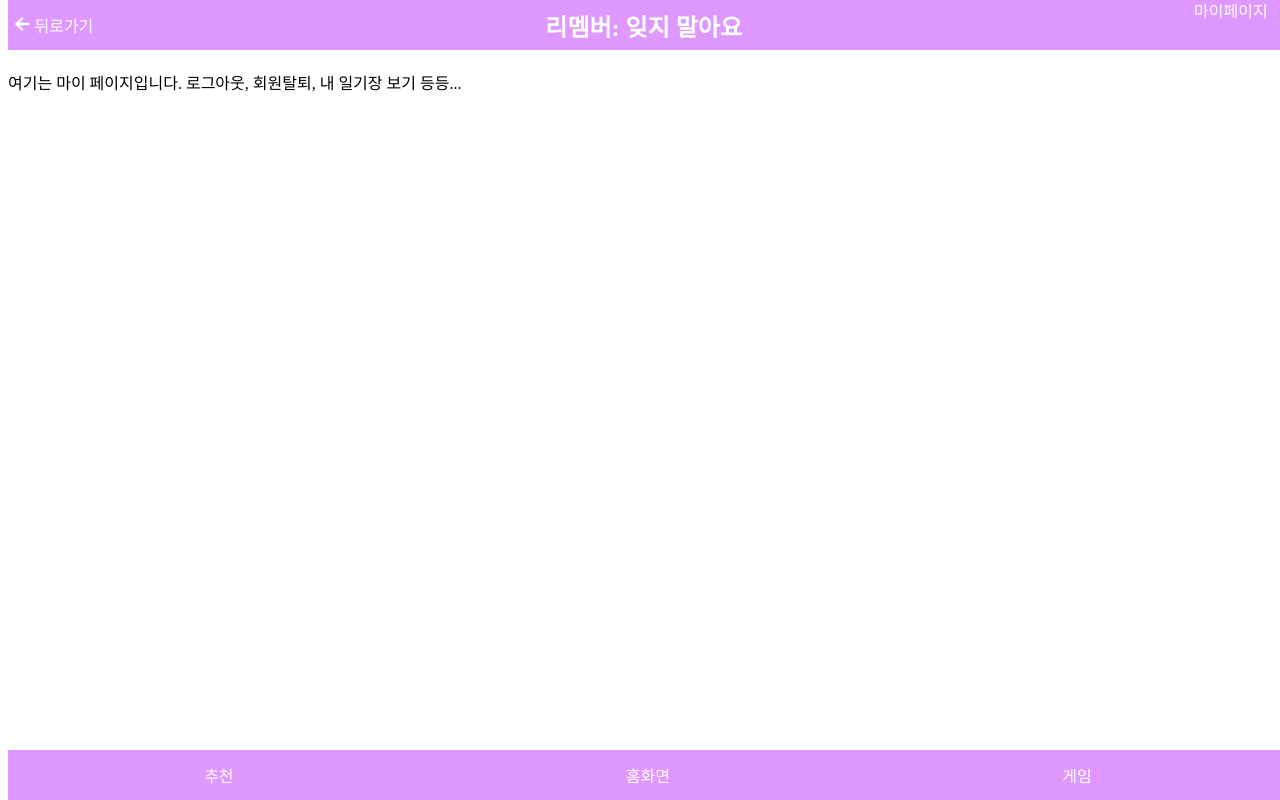
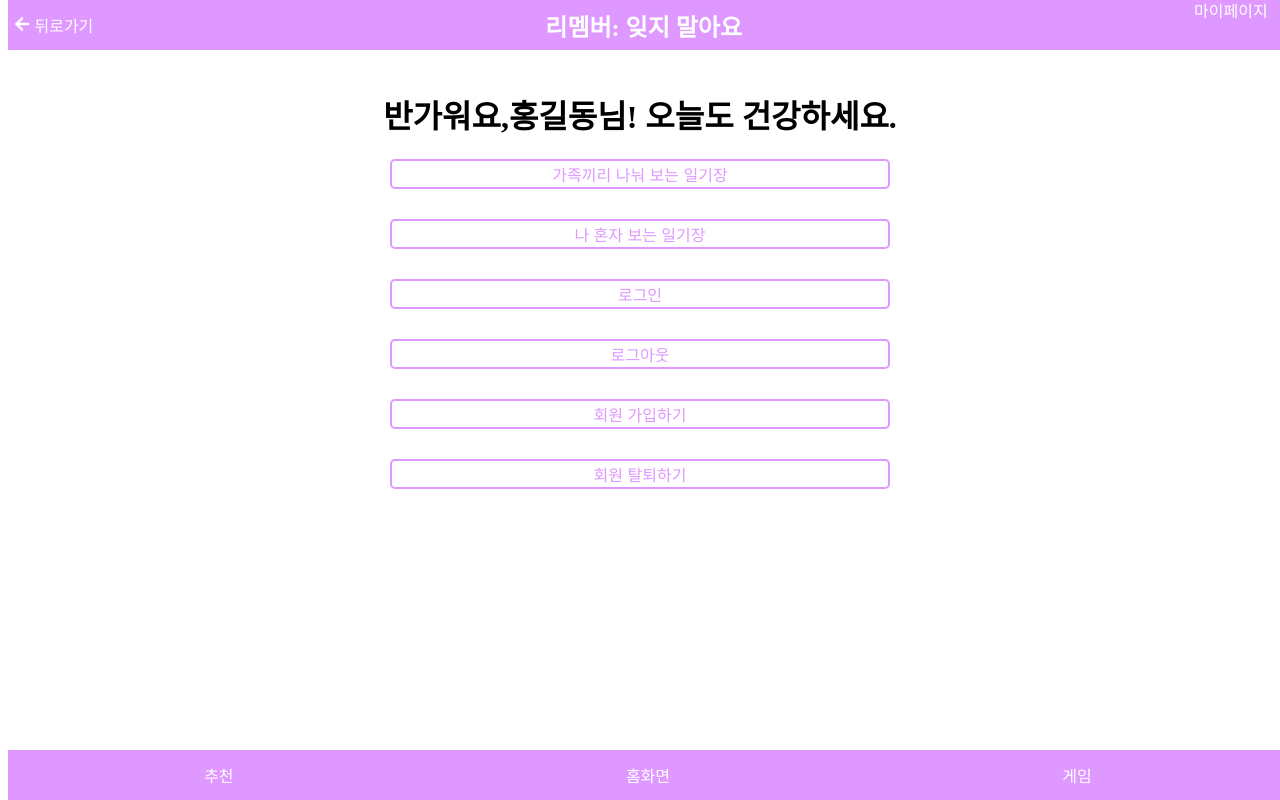
Before and after one commit to JOOMINSE0/Team14, a React (Create React App) app: page /mypage in a window 1280 px wide. Built offline with nearby package versions, Linux system fonts and the light colour scheme.

Commit message:
[ADD] 마이페이지 완성

```diff
--- a/src/pages/MyPage/MyPage.jsx
+++ b/src/pages/MyPage/MyPage.jsx
@@ -1,15 +1,86 @@
-import React from "react";
+import React, { useState } from "react";
+import { useNavigate } from 'react-router-dom';
 import Nav from "../../component/Nav/Nav";
 import Header from "../../component/Header/Header";
+import './MyPage.scss';
 
 //화면 Main(메인화면) 컴포넌트를 만든다
 const MyPage = () => {
 
+    const [selected, setSelected] = useState(null);
+    const navigate = useNavigate();
+
+    const handleButtonClick = (index) => {
+        setSelected(index);
+
+        // 버튼 클릭 시 페이지로 이동
+        if (index === 0) {
+            navigate('/familydiarypage');
+        } else if (index === 1) {
+            navigate('/mydiarypage');
+        } else if (index === 2) {
+            navigate('/login');
+        } else if (index === 3) {
+            navigate('/logout');
+        } else if (index === 4) {
+            navigate('/signup');
+        } else if (index === 5) {
+            navigate('/deleteaccount');
+        }
+    };
+
     return (
         <div>
             <Header />
-            <div className="content">
-                <p>여기는 마이 페이지입니다. 로그아웃, 회원탈퇴, 내 일기장 보기 등등...</p>
+            <div className="my-page-text-column content">
+                <div className="my-page-text-row">
+                    <h1>반가워요,</h1>
+                    <h1>홍길동</h1>
+                    <h1>님! 오늘도 건강하세요.</h1>
+                </div>
+                <div>
+                    <button
+                        className={`my-page-button ${selected === 0 ? 'selected' : ''}`}
+                        onClick={() => handleButtonClick(0)}
+                    >
+                        가족끼리 나눠 보는 일기장
+                    </button>
+                    <div className="sizedbox"></div>
+                    <button
+                        className={`my-page-button ${selected === 1 ? 'selected' : ''}`}
+                        onClick={() => handleButtonClick(1)}
+                    >
+                        나 혼자 보는 일기장
+                    </button>
+                    <div className="sizedbox"></div>
+                    <button
+                        className={`my-page-button ${selected === 2 ? 'selected' : ''}`}
+                        onClick={() => handleButtonClick(2)}
+                    >
+                        로그인
+                    </button>
+                    <div className="sizedbox"></div>
+                    <button
+                        className={`my-page-button ${selected === 3 ? 'selected' : ''}`}
+                        onClick={() => handleButtonClick(3)}
+                    >
+                        로그아웃
+                    </button>
+                    <div className="sizedbox"></div>
+                    <button
+                        className={`my-page-button ${selected === 4 ? 'selected' : ''}`}
+                        onClick={() => handleButtonClick(4)}
+                    >
+                        회원 가입하기
+                    </button>
+                    <div className="sizedbox"></div>
+                    <button
+                        className={`my-page-button ${selected === 5 ? 'selected' : ''}`}
+                        onClick={() => handleButtonClick(5)}
+                    >
+                        회원 탈퇴하기
+                    </button>
+                </div>
             </div>
             <Nav />
         </div>
--- a/src/pages/MyPage/MyPage.scss
+++ b/src/pages/MyPage/MyPage.scss
@@ -2,3 +2,49 @@
     margin-top: 70px;
     /* 헤더의 높이만큼 추가 */
 }
+
+.my-page-button {
+    width: 500px;
+    height: 30px;
+    background-color: transparent;
+    /* 배경을 투명으로 설정 */
+    border: 2px solid #DE98FF;
+    border-radius: 5px;
+    color: #DE98FF;
+    font-size: 16px;
+    cursor: pointer;
+    transition: background-color 0.3s;
+    /* 배경색 전환 애니메이션 */
+
+    &.selected {
+        background-color: #DE98FF;
+        /* 선택된 버튼의 배경색을 변경 */
+        color: white;
+        /* 텍스트 색상 변경 */
+    }
+
+    &:hover {
+        background-color: #DE98FF;
+        /* 마우스 호버 시 배경색 변경 */
+        color: white;
+        /* 텍스트 색상 변경 */
+    }
+}
+
+.my-page-text-column {
+    display: flex;
+    align-items: center; // 수직 방향 중앙 정렬
+    justify-content: flex-start; // 수평 방향 시작 정렬
+    flex-direction: column;
+}
+
+.my-page-text-row {
+    display: flex;
+    align-items: center; // 수직 방향 중앙 정렬
+    justify-content: flex-start; // 수평 방향 시작 정렬
+    flex-direction: row;
+}
+
+.sizedbox {
+    height: 30px;
+}
```
